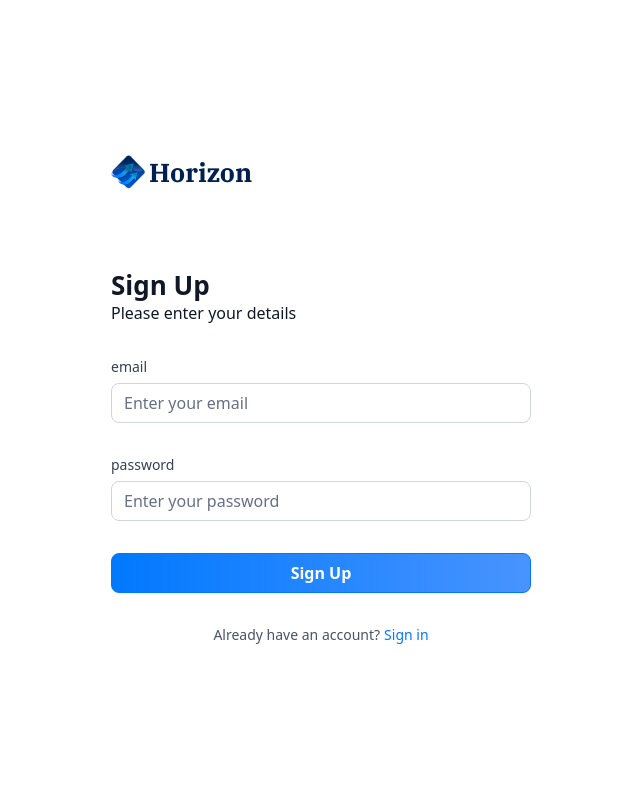
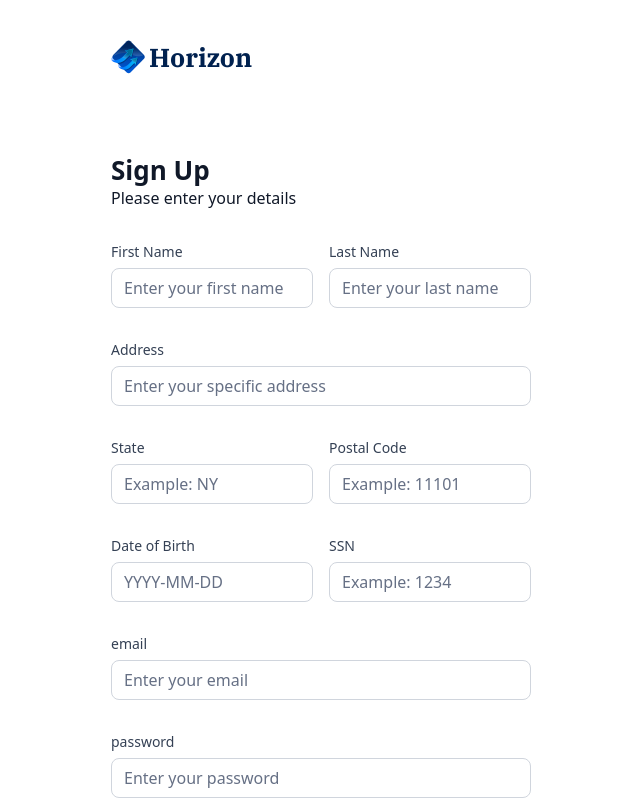
Before and after one commit to arikbidny/jsm-banking-nextjs, a Next.js app: page /sign-up in a window 1280 px wide. Shown: the top 800 px of the page, without its empty margins (319-959 px from the left). Built offline with nearby package versions, Linux system fonts and the light colour scheme.

Commit message:
Adding all fields for sign up form

```diff
--- a/app/(auth)/sign-in/page.tsx
+++ b/app/(auth)/sign-in/page.tsx
@@ -1,4 +1,4 @@
-import AuthForm from '@/components/AuthForm'
+import AuthForm from '@/components/form/AuthForm'
 import React from 'react'
 
 const SignIn = () => {
--- a/app/(auth)/sign-up/page.tsx
+++ b/app/(auth)/sign-up/page.tsx
@@ -1,4 +1,5 @@
-import AuthForm from '@/components/AuthForm'
+
+import AuthForm from '@/components/form/AuthForm'
 import React from 'react'
 
 const SignUp = () => {
--- a/components/AuthForm.tsx
+++ b/components/form/AuthForm.tsx
@@ -12,7 +12,7 @@
     Form
 } from "@/components/ui/form"
 import { authFormSchema } from '@/lib/utils'
-import CustomInput from './form/CustomInput'
+import CustomInput from './CustomInput'
 import { Loader2 } from 'lucide-react'
 
 
@@ -21,9 +21,11 @@
     const [user, setUser] = useState(null)
     const [isLoading, setIsLoading] = useState(false)
 
+    const formSchema = authFormSchema(type);
+
     // 1. Define your form.
-    const form = useForm<z.infer<typeof authFormSchema>>({
-        resolver: zodResolver(authFormSchema),
+    const form = useForm<z.infer<typeof formSchema>>({
+        resolver: zodResolver(formSchema),
         defaultValues: {
             email: "",
             password: ""
@@ -31,7 +33,7 @@
     })
 
     // 2. Define a submit handler.
-    function onSubmit(values: z.infer<typeof authFormSchema>) {
+    function onSubmit(values: z.infer<typeof formSchema>) {
         // Do something with the form values.
         // ✅ This will be type-safe and validated.
         setIsLoading(true)
@@ -80,6 +82,61 @@
                     <>
                         <Form {...form}>
                             <form onSubmit={form.handleSubmit(onSubmit)} className="space-y-8">
+
+                                {type === 'sign-up' && (
+                                    <>
+                                        <div className='flex gap-4'>
+                                            <CustomInput
+                                                name="firstName"
+                                                label='First Name'
+                                                placeholder='Enter your first name'
+                                                control={form.control}
+                                            />
+                                            <CustomInput
+                                                name="lastName"
+                                                label='Last Name'
+                                                placeholder='Enter your last name'
+                                                control={form.control}
+                                            />
+                                        </div>
+
+                                        <CustomInput
+                                            name="address1"
+                                            label='Address'
+                                            placeholder='Enter your specific address'
+                                            control={form.control}
+                                        />
+                                        <div className='flex gap-4'>
+                                            <CustomInput
+                                                name="state"
+                                                label='State'
+                                                placeholder='Example: NY'
+                                                control={form.control}
+                                            />
+                                            <CustomInput
+                                                name="postalCode"
+                                                label='Postal Code'
+                                                placeholder='Example: 11101'
+                                                control={form.control}
+                                            />
+                                        </div>
+                                        <div className='flex gap-4'>
+                                            <CustomInput
+                                                name="dateOfBirth"
+                                                label='Date of Birth'
+                                                placeholder='YYYY-MM-DD'
+                                                control={form.control}
+                                            />
+                                            <CustomInput
+                                                name="ssn"
+                                                label='SSN'
+                                                placeholder='Example: 1234'
+                                                control={form.control}
+                                            />
+                                        </div>
+                                    </>
+                                )}
+
                                 <CustomInput
                                     name="email"
                                     label='email'
--- a/components/form/CustomInput.tsx
+++ b/components/form/CustomInput.tsx
@@ -5,11 +5,11 @@
 import { z } from "zod"
 import { authFormSchema } from '@/lib/utils'
 
-
+const formSchema = authFormSchema('sign-up')
 
 interface CustomInputProps {
-    control: Control<z.infer<typeof authFormSchema>>,
-    name: FieldPath<z.infer<typeof authFormSchema>>,
+    control: Control<z.infer<typeof formSchema>>,
+    name: FieldPath<z.infer<typeof formSchema>>,
     label: string,
     placeholder: string
 }
--- a/lib/utils.ts
+++ b/lib/utils.ts
@@ -195,7 +195,19 @@
   return date > twoDaysAgo ? "Processing" : "Success";
 };
 
-export const authFormSchema = z.object({
-  email: z.string().email(),
-  password: z.string().min(8),
-});
+export const authFormSchema = (type: string) =>
+  z.object({
+    // Sign Up
+    firstName: type === "sign-in" ? z.string().optional() : z.string().min(3),
+    lastName: type === "sign-in" ? z.string().optional() : z.string().min(3),
+    address1: type === "sign-in" ? z.string().optional() : z.string().max(50),
+    state:
+      type === "sign-in" ? z.string().optional() : z.string().min(2).max(2),
+    postalCode:
+      type === "sign-in" ? z.string().optional() : z.string().min(3).max(6),
+    dateOfBirth: type === "sign-in" ? z.string().optional() : z.string().min(3),
+    ssn: type === "sign-in" ? z.string().optional() : z.string().min(3),
+    // both
+    email: z.string().email(),
+    password: z.string().min(8),
+  });
```
